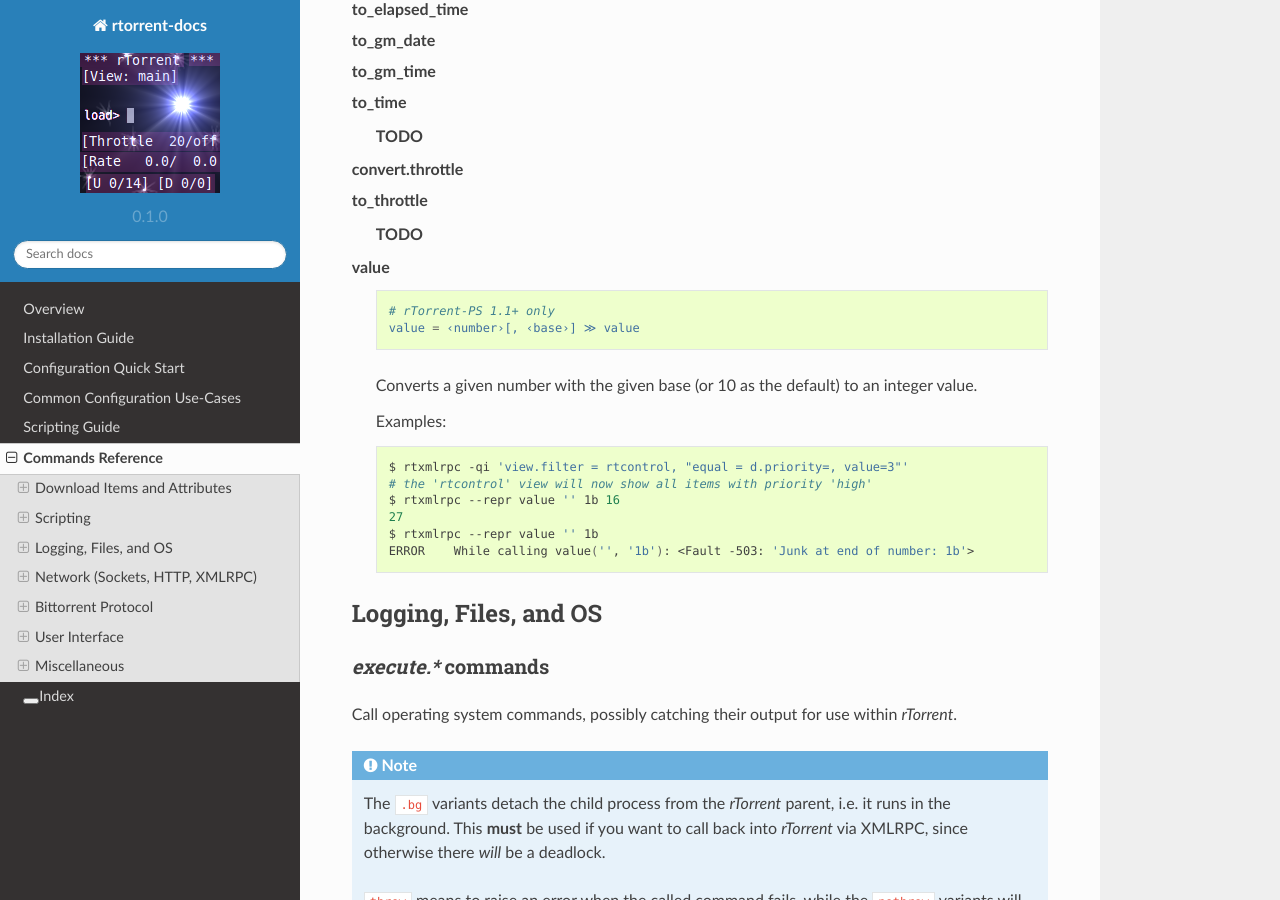
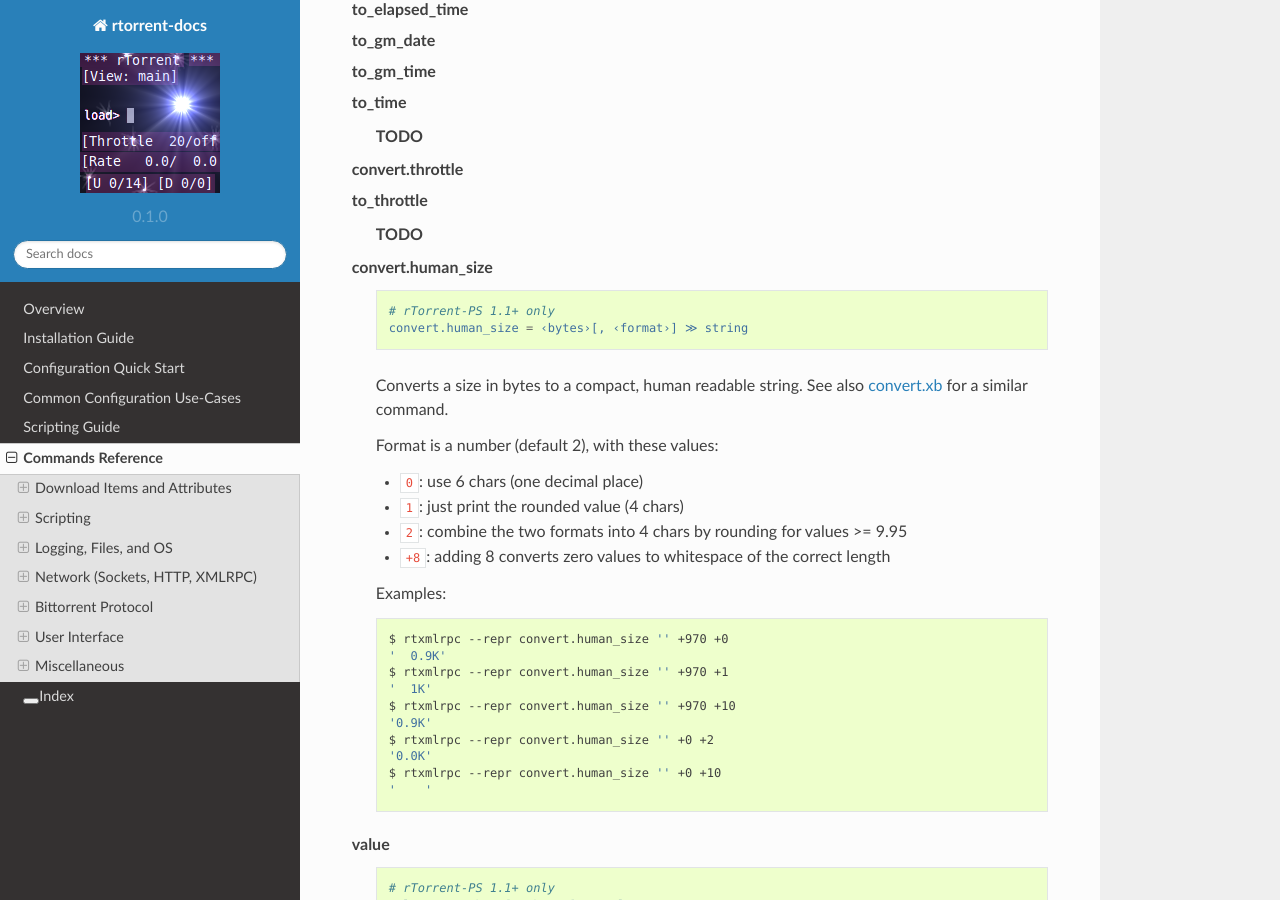
Before and after one commit to rtorrent-community/rtorrent-docs, a Sphinx documentation site: the page built from docs/cmd-ref.rst, in a window 1280 px wide and 900 px high, scrolled down 23589 px. Built offline with Sphinx 7.4.7 and the Read the Docs theme 2.0.0, drawn with Linux system fonts in a browser that asks for light colours.

Commit message:
added convert.human_size

```diff
--- a/docs/include-cmd-scripting.rst
+++ b/docs/include-cmd-scripting.rst
@@ -1,7 +1,7 @@
 .. _method-commands:
 
 `method.*` commands
-^^^^^^^^^^^^^^^^^^^^^^^^^^
+^^^^^^^^^^^^^^^^^^^
 
 .. glossary::
 
@@ -505,6 +505,39 @@
         **TODO**
 
 
+    convert.human_size
+
+        .. code-block:: ini
+
+            # rTorrent-PS 1.1+ only
+            convert.human_size = ‹bytes›[, ‹format›] ≫ string
+
+        Converts a size in bytes to a compact, human readable string.
+        See also :term:`convert.xb` for a similar command.
+
+        Format is a number (default 2), with these values:
+
+        * ``0``: use 6 chars (one decimal place)
+        * ``1``: just print the rounded value (4 chars)
+        * ``2``: combine the two formats into 4 chars by rounding for values >= 9.95
+        * ``+8``: adding 8 converts zero values to whitespace of the correct length
+
+        Examples:
+
+        .. code-block:: shell
+
+            $ rtxmlrpc --repr convert.human_size '' +970 +0
+            '  0.9K'
+            $ rtxmlrpc --repr convert.human_size '' +970 +1
+            '  1K'
+            $ rtxmlrpc --repr convert.human_size '' +970 +10
+            '0.9K'
+            $ rtxmlrpc --repr convert.human_size '' +0 +2
+            '0.0K'
+            $ rtxmlrpc --repr convert.human_size '' +0 +10
+            '    '
+
+
     value
 
         .. code-block:: ini
```
